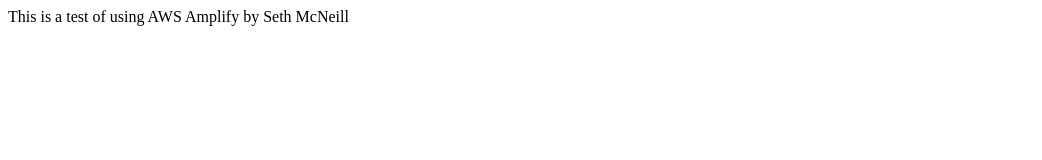
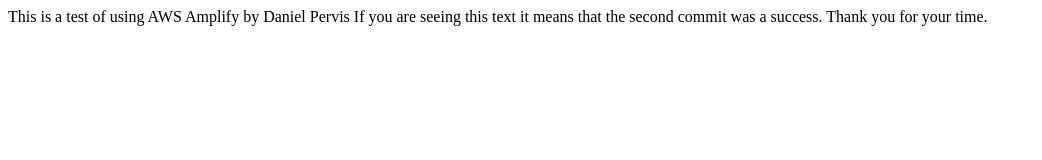
Before and after one commit to dapervis/AWS-Amplify-Test-Daniel, a plain HTML site: page index.html in a window 1280 px wide. Shown: the whole page, without its empty margins (0-1042 px from the left). Drawn offline with Linux system fonts and the light colour scheme.

Commit message:
Improved webpage output

```diff
--- a/index.html
+++ b/index.html
@@ -3,6 +3,8 @@
     <title>Test 01</title>
   </head>
   <body>
-    This is a test of using AWS Amplify by Seth McNeill
+    This is a test of using AWS Amplify by Daniel Pervis
+    If you are seeing this text it means that the second commit was a success.
+    Thank you for your time.
   </body>
 </html>
```
